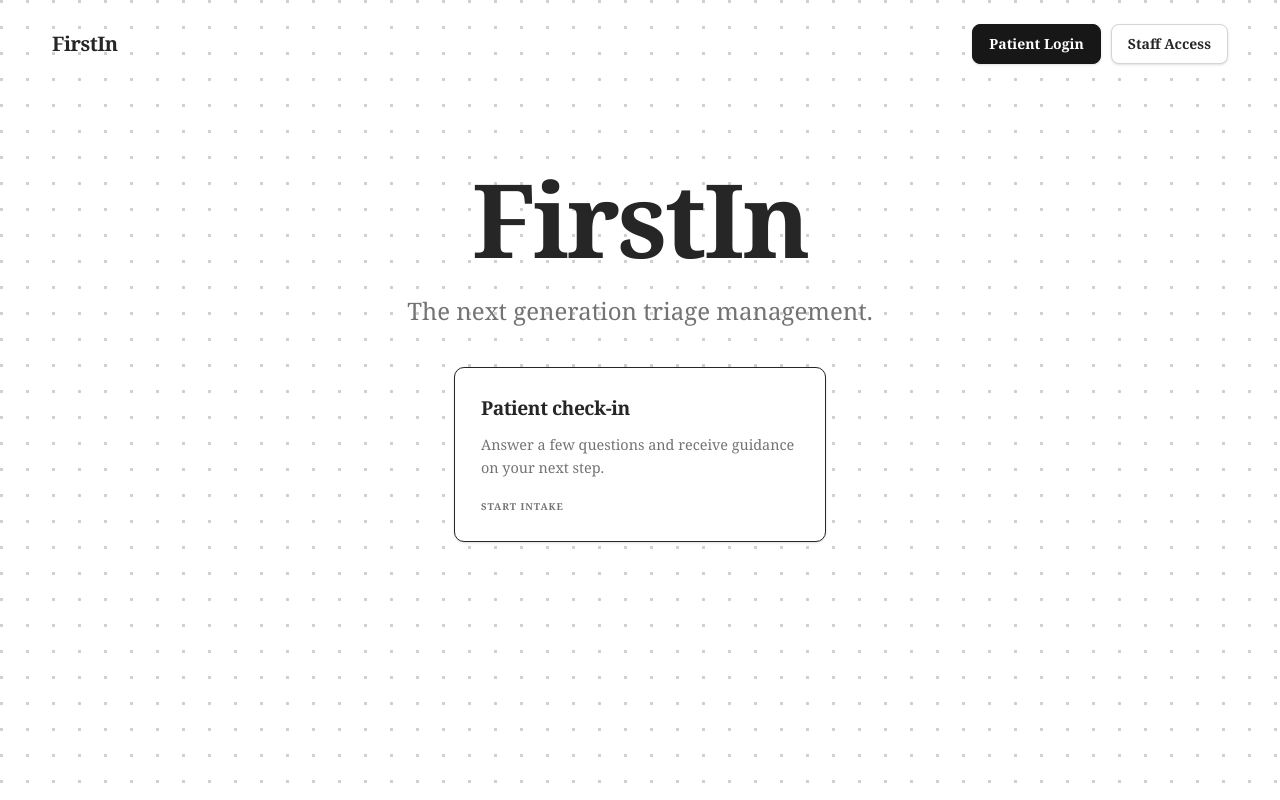
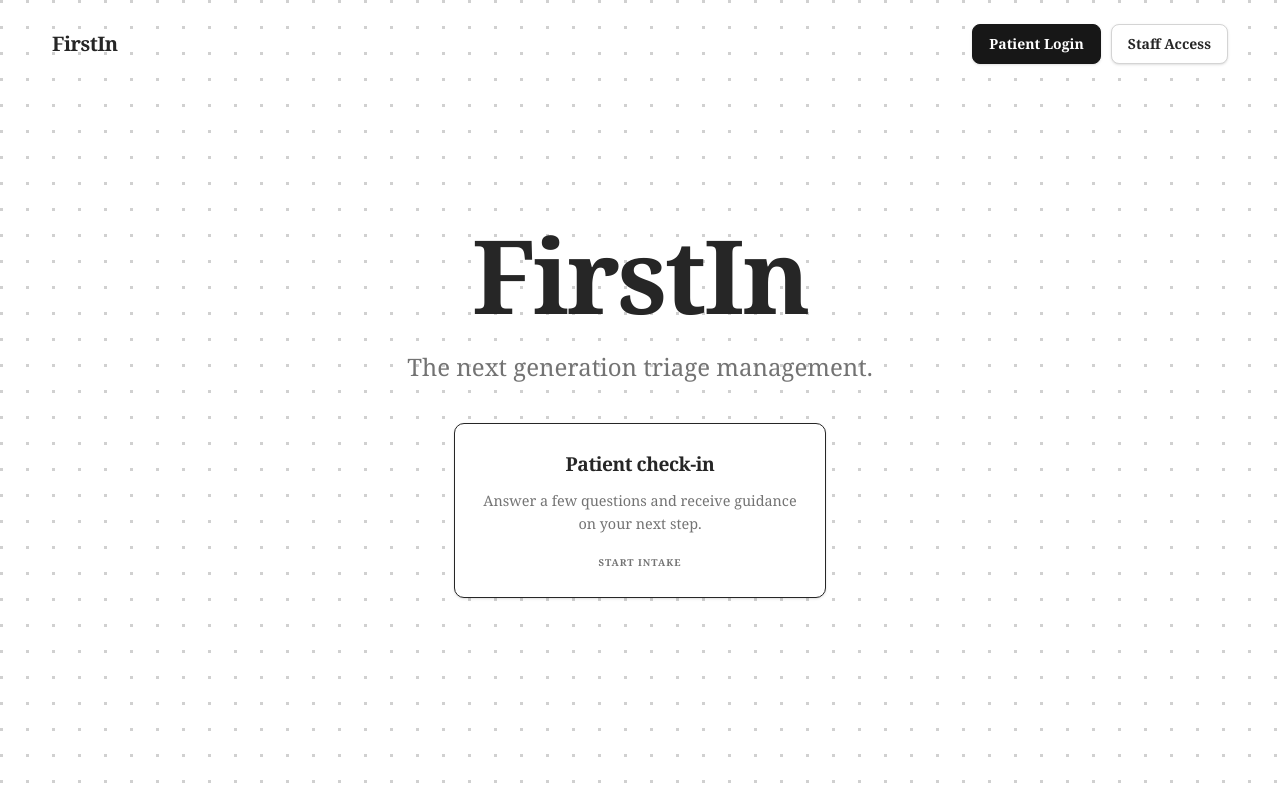
Before and after one commit to williamchiii/firstin, a Next.js app: page / in a window 1280 px wide. Built offline with nearby package versions, Linux system fonts and the light colour scheme.

Commit message:
feat: enhance UI elements in StaffDashboard and Home components for better readability

```diff
--- a/src/app/page.js
+++ b/src/app/page.js
@@ -26,19 +26,19 @@ export default function Home() {
         </div>
       </div>
 
-      <main className="mx-auto flex min-h-[calc(100vh-4.25rem)] w-full max-w-4xl flex-col items-center px-5 pb-16 pt-20 text-center sm:min-h-[calc(100vh-4.75rem)] sm:px-8 sm:pt-[6.5rem]">
+      <main className="mx-auto flex min-h-[calc(100vh-4.25rem)] w-full max-w-4xl flex-col items-center px-5 pb-16 pt-32 text-center sm:min-h-[calc(100vh-4.75rem)] sm:px-8 sm:pt-40">
         <div className="inline-flex max-w-full flex-col items-stretch">
           <h1 className="text-[3.6rem] font-bold leading-none tracking-tight text-neutral-800 sm:text-[4.8rem] lg:text-[6.4rem]">
             FirstIn
           </h1>
 
           <p className="mt-6 w-full text-xl font-normal leading-snug text-neutral-500 sm:text-2xl">
-          The next generation triage management.
+            The next generation triage management.
           </p>
         </div>
 
         <section
-          className="mt-10 w-full max-w-[23.2rem] text-left"
+          className="mt-10 w-full max-w-[23.2rem] text-center"
           aria-label="Choose how to continue"
         >
           <Link
@@ -48,10 +48,10 @@ export default function Home() {
             <span className="block text-base font-semibold tracking-tight text-neutral-800 sm:text-[1.2rem]">
               Patient check-in
             </span>
-            <span className="mt-2.5 block max-w-xs text-sm leading-relaxed text-neutral-500 sm:text-[0.9rem]">
+            <span className="mx-auto mt-2.5 block max-w-xs text-sm leading-relaxed text-neutral-500 sm:text-[0.9rem]">
               Answer a few questions and receive guidance on your next step.
             </span>
-            <span className="mt-5 inline-flex items-center gap-1 text-[0.6rem] font-semibold uppercase tracking-[0.1em] text-neutral-500 transition group-hover:text-neutral-900">
+            <span className="mt-5 inline-flex items-center justify-center gap-1 text-[0.6rem] font-semibold uppercase tracking-[0.1em] text-neutral-500 transition group-hover:text-neutral-900">
               Start intake
             </span>
           </Link>
--- a/src/app/staff/StaffDashboard.jsx
+++ b/src/app/staff/StaffDashboard.jsx
@@ -112,7 +112,7 @@ export default function StaffDashboard() {
                   Select a card to expand details
                 </div>
               </div>
-              <span className="rounded-full bg-neutral-100 px-2 py-1 text-xs font-semibold text-neutral-600">
+              <span className="text-xs font-semibold text-neutral-600">
                 {stackPatients.length} waiting
               </span>
             </div>
@@ -153,7 +153,7 @@ export default function StaffDashboard() {
                           {p.chief_complaint || "—"}
                         </span>
                       </span>
-                      <span className="rounded-md bg-neutral-100 px-2 py-1 text-xs font-semibold text-neutral-700">
+                      <span className="text-xs font-semibold text-neutral-700">
                         ESI {p.esi_score ?? "?"} · {(wc || "").replace("_", " ")}
                       </span>
                     </button>
@@ -232,15 +232,9 @@ function PatientDetails({ p, onStatus }) {
 }
 
 function EsiBadge({ esi, wc }) {
-  const color =
-    esi === 1 ? "bg-red-600 text-white"
-    : esi === 2 ? "bg-orange-500 text-white"
-    : esi === 3 ? "bg-amber-400 text-black"
-    : esi === 4 ? "bg-emerald-500 text-white"
-    : "bg-zinc-300 text-black";
   return (
-    <div className="flex flex-col items-end gap-0.5">
-      <span className={`rounded-md px-2 py-0.5 text-xs font-semibold ${color}`}>
+    <div className="flex flex-col items-end gap-0.5 text-right">
+      <span className="text-xs font-semibold text-foreground">
         ESI {esi ?? "?"}
       </span>
       <span className="text-xs text-muted-foreground">{(wc || "").replace("_", " ")}</span>
```
